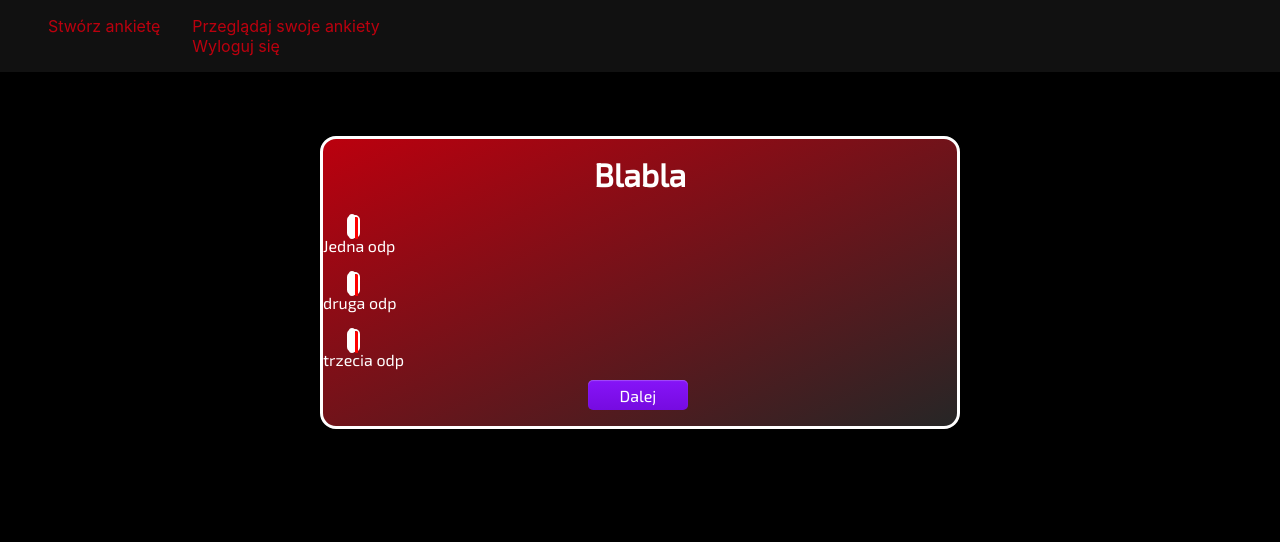
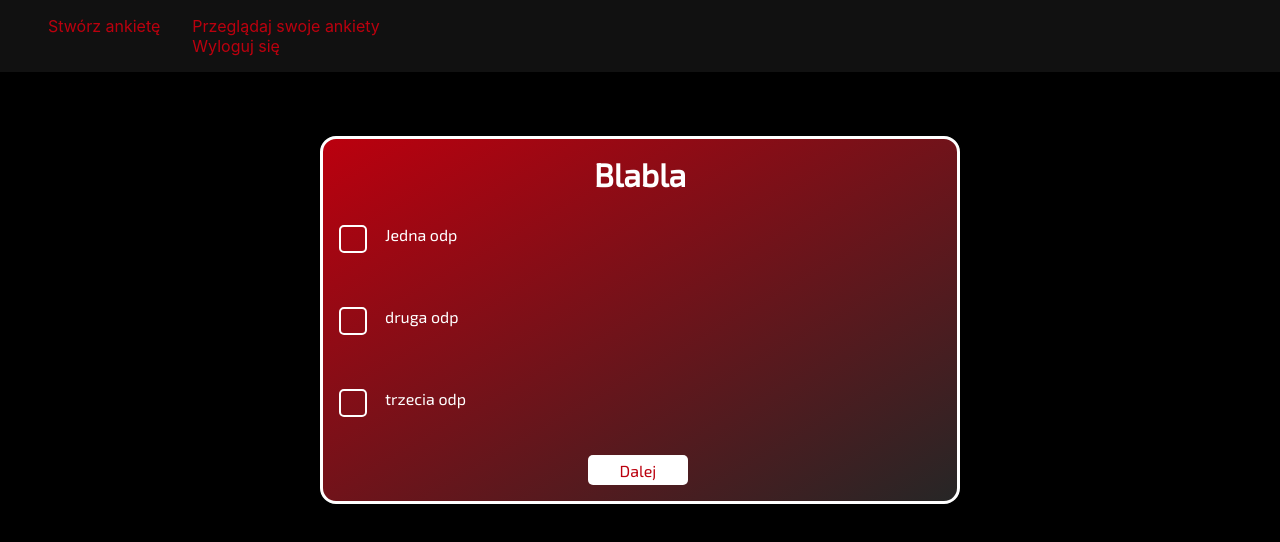
Before and after one commit to ciuki/Pkik-VotingApp, a React (Create React App) app: page / in a window 1280 px wide. Shown: the top 542 px of the page. Built offline with nearby package versions, Linux system fonts and the light colour scheme.

Commit message:
Checkbox apperance

```diff
--- a/src/components/NavBar/NavBar.jsx
+++ b/src/components/NavBar/NavBar.jsx
@@ -5,7 +5,7 @@ const NavBar = ({ isLoggedIn, permission }) => {
     <div className="navbar">
       <ul>
         <li>
-          <a href="">Stwórz ankietę</a>
+        <a href="">Stwórz ankietę</a>
         </li>
         <li>
           {isLoggedIn ? (
--- a/src/components/QuestionBoard/QuestionBoard.jsx
+++ b/src/components/QuestionBoard/QuestionBoard.jsx
@@ -8,14 +8,14 @@ const QuestionBoard = ({ question: { Answers, Question } }) => {
   for (let i = 0; i < Answers.length; i++) {
     answersArray.push(
       <div className="answer">
-        <div className="label-container">
+        <div className="checkbox-container">
           <label className="checkbox-label">
-                  <input type="checkbox"></input>
-                  <span className="checkbox-custom"/>
+            <input type="checkbox"></input>
+            <span className="checkbox-custom" />
           </label>
         </div>
-        <div className="answer-content-container">
-          <span  className="answer-content">
+        <div className="answer-container">
+          <span className="answer-content">
             {Answers[i]}
           </span >
         </div>
@@ -28,8 +28,8 @@ const QuestionBoard = ({ question: { Answers, Question } }) => {
         <h1>{Question}</h1>
       </div>
       <div className="answers-area">
-          {answersArray}
-     </div>
+        {answersArray}
+      </div>
       <div>
         <button type="button">Dalej</button>
       </div>
--- a/src/components/QuestionBoard/_QuestionBoard.scss
+++ b/src/components/QuestionBoard/_QuestionBoard.scss
@@ -1,52 +1,67 @@
 @import url("https://fonts.googleapis.com/css2?family=Exo+2&display=swap");
+
 .question-board {
   border-radius: 1em;
-  border-color: #fff;
+  border-color: $white;
   border-style: solid;
-  color: #fff;
+  color: $white;
   background: linear-gradient(to left top, #262626, $base-color);
   font-family: "Exo 2", sans-serif;
   text-align: center;
+
   .question {
     padding: 1em;
+
     h1 {
-      color: #fff;
+      color: $white;
     }
   }
+
   .answers-area {
     .answer {
-      padding: 1em;
+      padding: 1rem;
       text-align: left;
-      margin-left: 2rem;
-      .label-container {
+      min-height: 50px;
+      display: flex;
+      align-content: center;
+      flex-direction: row;
+
+      .checkbox-container {
         min-width: 30px;
         min-height: 30px;
         float: left;
-        padding: 1rem;
+
         .checkbox-label {
           input {
+            position: absolute;
             opacity: 0;
             height: 24px;
             width: 24px;
+            cursor: pointer;
           }
+
           .checkbox-custom {
-            cursor: pointer;
+            position: absolute;
             height: 24px;
             width: 24px;
             background-color: transparent;
             border-radius: 5px;
-            border: 2px solid #ffffff;
-            transition: all 0.3s ease-out;
-            -webkit-transition: all 0.3s ease-out;
-            -moz-transition: all 0.3s ease-out;
-            -ms-transition: all 0.3s ease-out;
-            -o-transition: all 0.3s ease-out;
+            border: 2px solid $white;
+            transition: all 0.3 ease-out;
+            -webkit-transition: all 0.3 ease-out;
+            -moz-transition: all 0.3 ease-out;
+            -ms-transition: all 0.3 ease-out;
+            -o-transition: all 0.3 ease-out;
+
             &::after {
+              position: absolute;
               content: "";
+              left: 12px;
+              top: 12px;
               height: 0px;
               width: 0px;
               border-radius: 5px;
-              border: solid red;
+              border: solid $base-color;
               border-width: 0 3px 3px 0;
               -webkit-transform: rotate(0deg) scale(0);
               -ms-transform: rotate(0deg) scale(0);
@@ -58,38 +73,51 @@
               -ms-transition: all 0.3s ease-out;
               -o-transition: all 0.3s ease-out;
             }
+
             &::before {
+              position: absolute;
               content: "";
+              left: 10px;
+              top: 10px;
               height: 0px;
               width: 0px;
               border-radius: 5px;
-              border: solid #ffffff;
+              border: solid $white;
               -webkit-transform: scale(0);
               -ms-transform: scale(0);
               transform: scale(0);
             }
-            input:checked ~ .checkbox-custom {
-              background-color: #ffffff;
+          }
+
+          input:checked~.checkbox-custom {
+            background-color: $white;
             border-radius: 5px;
             -webkit-transform: rotate(0deg) scale(1);
             -ms-transform: rotate(0deg) scale(1);
             transform: rotate(0deg) scale(1);
             opacity: 1;
-              border: 2px solid #ffffff;
+            border: 2px solid $white;
+
             &::after {
               -webkit-transform: rotate(45deg) scale(1);
               -ms-transform: rotate(45deg) scale(1);
               transform: rotate(45deg) scale(1);
               opacity: 1;
+              left: 8px;
+              top: 3px;
               height: 12px;
               width: 6px;
-                border: solid red;
+              border: solid $base-color;
               border-width: 0 2px 2px 0;
               background-color: transparent;
               border-radius: 0;
             }
+
             &::before {
+              position: absolute;
               content: "";
+              left: -3px;
+              top: -3px;
               height: 24px;
               width: 24px;
               border-radius: 5px;
@@ -107,21 +135,26 @@
           }
         }
       }
-      }
-      .answer-content-container {
+
+      .answer-container {
+        min-width: 30px;
         min-height: 30px;
-        min-width: 30px;
         float: left;
+        padding-left: 1rem;
+        .answer-content {
+          min-height: 24px;
         }
       }
     }
+  }
+
   button {
     background-color: initial;
-    background-image: linear-gradient(#8614f8 0, #760be0 100%);
+    background-image: linear-gradient($white 0, $white 100%);
     border-radius: 5px;
     border-style: none;
     box-shadow: rgba(245, 244, 247, 0.25) 0 1px 1px inset;
-    color: #fff;
+    color: $base-color;
     cursor: pointer;
     display: inline-block;
     font-family: "Exo 2", sans-serif;
@@ -142,12 +175,4 @@
   button:hover {
     opacity: 0.7;
   }
-  // input {
-  //   transition: box-shadow 0.3s;
-  //   background: lightgrey;
-  //   /* more style */
-  // }
-  // input:checked {
-  //   box-shadow: inset 0 0 0 20px #8614f8, inset 0 0 0 20px #760be0;
-  // }
 }
--- a/src/scssConfig/_ScssConfig.scss
+++ b/src/scssConfig/_ScssConfig.scss
@@ -2,3 +2,4 @@ $base-color: #BB000E;
 $secondary-color: #E31C25;
 $primary-background-color: #1C1C1C;
 $secondary-background-color: #111111;
+$white: #FFFFFF;
--- a/src/scssConfig/style.css
+++ b/src/scssConfig/style.css
@@ -29,9 +29,9 @@
 
 .question-board {
   border-radius: 1em;
-  border-color: #fff;
+  border-color: #FFFFFF;
   border-style: solid;
-  color: #fff;
+  color: #FFFFFF;
   background: -webkit-gradient(linear, right bottom, left top, from(#262626), to(#BB000E));
   background: linear-gradient(to left top, #262626, #BB000E);
   font-family: "Exo 2", sans-serif;
@@ -43,39 +43,61 @@
 }
 
 .question-board .question h1 {
-  color: #fff;
+  color: #FFFFFF;
 }
 
 .question-board .answers-area .answer {
+  padding: 1rem;
   text-align: left;
+  min-height: 50px;
+  display: -webkit-box;
+  display: -ms-flexbox;
+  display: flex;
+  -ms-flex-line-pack: center;
+      align-content: center;
+  -webkit-box-orient: horizontal;
+  -webkit-box-direction: normal;
+      -ms-flex-direction: row;
+          flex-direction: row;
 }
 
-.question-board .answers-area .answer .label-container .checkbox-label input {
+.question-board .answers-area .answer .checkbox-container {
+  min-width: 30px;
+  min-height: 30px;
+  float: left;
+}
+
+.question-board .answers-area .answer .checkbox-container .checkbox-label input {
+  position: absolute;
   opacity: 0;
   height: 24px;
   width: 24px;
+  cursor: pointer;
 }
 
-.question-board .answers-area .answer .label-container .checkbox-label .checkbox-custom {
-  cursor: pointer;
+.question-board .answers-area .answer .checkbox-container .checkbox-label .checkbox-custom {
+  position: absolute;
   height: 24px;
   width: 24px;
   background-color: transparent;
   border-radius: 5px;
-  border: 2px solid #ffffff;
-  transition: all 0.3s ease-out;
-  -webkit-transition: all 0.3s ease-out;
-  -moz-transition: all 0.3s ease-out;
-  -ms-transition: all 0.3s ease-out;
-  -o-transition: all 0.3s ease-out;
+  border: 2px solid #FFFFFF;
+  transition: all 0.3 ease-out;
+  -webkit-transition: all 0.3 ease-out;
+  -moz-transition: all 0.3 ease-out;
+  -ms-transition: all 0.3 ease-out;
+  -o-transition: all 0.3 ease-out;
 }
 
-.question-board .answers-area .answer .label-container .checkbox-label .checkbox-custom::after {
+.question-board .answers-area .answer .checkbox-container .checkbox-label .checkbox-custom::after {
+  position: absolute;
   content: "";
+  left: 12px;
+  top: 12px;
   height: 0px;
   width: 0px;
   border-radius: 5px;
-  border: solid red;
+  border: solid #BB000E;
   border-width: 0 3px 3px 0;
   -webkit-transform: rotate(0deg) scale(0);
   transform: rotate(0deg) scale(0);
@@ -87,39 +109,47 @@
   -o-transition: all 0.3s ease-out;
 }
 
-.question-board .answers-area .answer .label-container .checkbox-label .checkbox-custom::before {
+.question-board .answers-area .answer .checkbox-container .checkbox-label .checkbox-custom::before {
+  position: absolute;
   content: "";
+  left: 10px;
+  top: 10px;
   height: 0px;
   width: 0px;
   border-radius: 5px;
-  border: solid #ffffff;
+  border: solid #FFFFFF;
   -webkit-transform: scale(0);
   transform: scale(0);
 }
 
-.question-board .answers-area .answer .label-container .checkbox-label .checkbox-custom input:checked ~ .checkbox-custom {
-  background-color: #ffffff;
+.question-board .answers-area .answer .checkbox-container .checkbox-label input:checked ~ .checkbox-custom {
+  background-color: #FFFFFF;
   border-radius: 5px;
   -webkit-transform: rotate(0deg) scale(1);
   transform: rotate(0deg) scale(1);
   opacity: 1;
-  border: 2px solid #ffffff;
+  border: 2px solid #FFFFFF;
 }
 
-.question-board .answers-area .answer .label-container .checkbox-label .checkbox-custom input:checked ~ .checkbox-custom::after {
+.question-board .answers-area .answer .checkbox-container .checkbox-label input:checked ~ .checkbox-custom::after {
   -webkit-transform: rotate(45deg) scale(1);
   transform: rotate(45deg) scale(1);
   opacity: 1;
+  left: 8px;
+  top: 3px;
   height: 12px;
   width: 6px;
-  border: solid red;
+  border: solid #BB000E;
   border-width: 0 2px 2px 0;
   background-color: transparent;
   border-radius: 0;
 }
 
-.question-board .answers-area .answer .label-container .checkbox-label .checkbox-custom input:checked ~ .checkbox-custom::before {
+.question-board .answers-area .answer .checkbox-container .checkbox-label input:checked ~ .checkbox-custom::before {
+  position: absolute;
   content: "";
+  left: -3px;
+  top: -3px;
   height: 24px;
   width: 24px;
   border-radius: 5px;
@@ -134,19 +164,26 @@
   -o-transition: all 0.3s ease-out;
 }
 
-.question-board .answers-area .answer .answer-content-container {
-  height: 30px;
+.question-board .answers-area .answer .answer-container {
+  min-width: 30px;
+  min-height: 30px;
+  float: left;
+  padding-left: 1rem;
+}
+
+.question-board .answers-area .answer .answer-container .answer-content {
+  min-height: 24px;
 }
 
 .question-board button {
   background-color: initial;
-  background-image: -webkit-gradient(linear, left top, left bottom, color-stop(0, #8614f8), to(#760be0));
-  background-image: linear-gradient(#8614f8 0, #760be0 100%);
+  background-image: -webkit-gradient(linear, left top, left bottom, color-stop(0, #FFFFFF), to(#FFFFFF));
+  background-image: linear-gradient(#FFFFFF 0, #FFFFFF 100%);
   border-radius: 5px;
   border-style: none;
   -webkit-box-shadow: rgba(245, 244, 247, 0.25) 0 1px 1px inset;
           box-shadow: rgba(245, 244, 247, 0.25) 0 1px 1px inset;
-  color: #fff;
+  color: #BB000E;
   cursor: pointer;
   display: inline-block;
   font-family: "Exo 2", sans-serif;
```
Also changed, not shown: 2 other files (tests, documents, lock files or other folders). Lines whose indentation alone changed are shown as unchanged.
